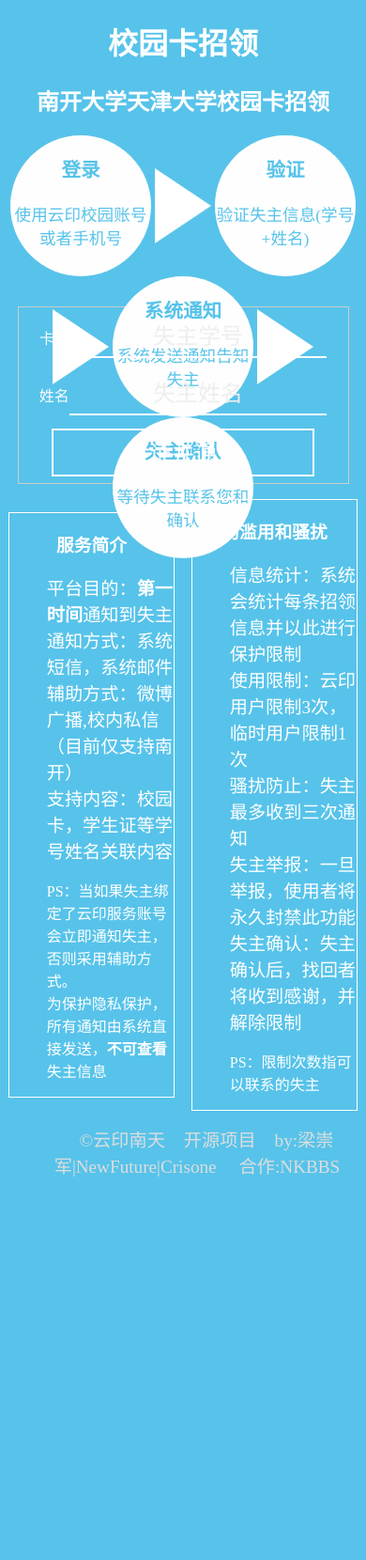
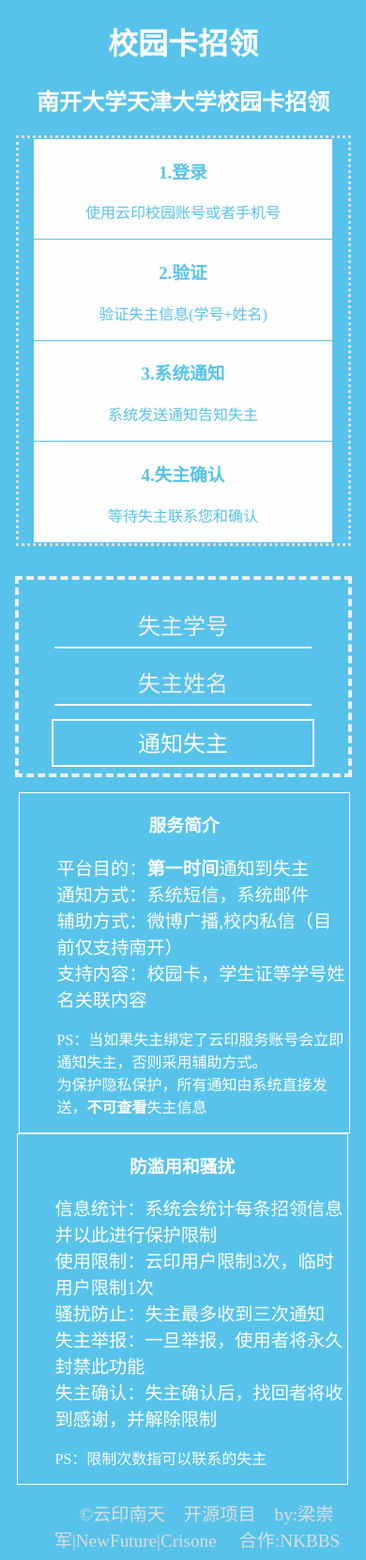
Before and after one commit to YunYinORG/find, a Python web app: template templates/index.html in a window 390 px wide. Shown: the whole page at 94% size. Before the commit the page ends 1252 px from the top, so only its background shows below. Run offline with Jinja, Linux system fonts and the light colour scheme; the template is opened without the code that fills it, so the values that code supplies are empty.

Commit message:
首页自适应

```diff
--- a/controller/index.py
+++ b/controller/index.py
@@ -1,7 +1,7 @@
 #!/usr/bin/env python
 #coding=utf-8
 import web
-
+# session = web.session.Session(app, web.session.DiskStore('sessions'), initializer={'count': 0})
 class index:
 	def GET(self):
 		html = web.template.frender('templates/index.html')
--- a/controller/verify.py
+++ /dev/null
@@ -1,6 +0,0 @@
-#!/usr/bin/env python
-#coding=utf-8
-from lib.yunyin import yunyin
-class verify:
-	def GET(self):
-		yy = yunyin()
--- /dev/null
+++ b/static/js/card.js
@@ -0,0 +1,60 @@
+function getcard(focus)
+{
+	var card=$('#card')
+	var number=card.val().trim();
+	var reg=/^\d{7}|\d{10}$/;
+	if(!reg.test(number))
+	{
+		displayErr("校园卡号格式不对哦！");
+		if (focus) card.focus()
+		return false;
+	}else{
+		return number;
+	}
+}
+function getName(focus)
+{
+	var input=$('#name')
+	var name=input.val().trim();
+    var reg=/^[\u4E00-\u9FA5]{2,5}(·[\u4E00-\u9FA5]{2,8})?$/;
+	if(!reg.test(name))
+	{
+		displayErr("请填写正确的姓名哦!");
+		if (focus) input.focus()
+		return false;
+	}else{
+		return name;
+	}
+}
+function displayErr(msg)
+{
+	$('#err').html(msg);
+}
+$('#card').blur(function()
+	{
+		if(getcard())displayErr('');
+	});
+$('#name').blur(function()
+	{
+		if(getName())displayErr('');
+	});
+$('#submit').click(function(){
+	var number,name;
+	if((number=getcard(true))&&(name=getName(true)))
+	{
+		displayErr('');
+		$(this).text('正在通知...').attr('disabled','disabled');
+		var data={number:number,name:name};
+		$.post('/notify/', data, function(result)
+		{
+			if(result.status==0)
+			{
+				//未登录
+
+			}else if(result.status==1)
+			{
+
+			}
+		})
+	}
+});
--- a/templates/index.html
+++ b/templates/index.html
@@ -21,11 +21,12 @@
 	color:#FFF;
 	position:relative;
 	width:100%;
-	min-height:98%
+	min-height:98%;
+	text-align: center;
 }
 
 /*#obj{color:blue;overflow:hidden;width:450px;position:absolute;top:32%;left:12%;height:200px;}*/
-.input,.btn{
+.input,.btn,.err{
 	color: #FFF;
 	background-color: transparent;
 	text-align: center;
@@ -38,18 +39,18 @@
 label{
 	width: 8%;
 	color: #FEFEFE;
-	 font-size: 1em;
+	 font-size: 1.1em;
     line-height: 1.8em;
 }
 .form{
 	margin: 2em auto 1em auto;
 	width: 90%;
-	border:1px solid #ccc;
+	border:4px dashed #eee;
 }
 .input{
     border: 0px;
     width: 77%;
-    border-bottom: 2px solid;
+    border-bottom: 2px solid #FFF;
 }
 .input::-moz-placeholder { color: #eee; }
 .input::-webkit-input-placeholder { color:#eee; }
@@ -79,11 +80,17 @@
 }
 .info .intro{
 	margin: auto;
-	width: 45%;
+	width: 42%;
 	height: 95%;
-	border: 1px solid;
+	border: 1px double;
 	text-align: left;
 	display: inline-block;
+}
+.intro:first-of-type{
+	margin-left: 5%;
+}
+.intro:last-of-type{
+	margin-right:5%;
 }
 h3{
 	text-align: center;
@@ -93,11 +100,12 @@
 	font-size: 1.2em;
 }
 .how{
+width: 90%;
 text-align: center;
 height: 150px;
 max-height: 150px;
-width: 100%;
-margin: 0;
+margin: auto;
+border: dotted #ddd;
 	/*display: flex;*/
 }
 .step{
@@ -131,6 +139,66 @@
 	color: #DDD;
 	text-decoration: none;
 }
+.card{
+	margin-top:1.2em;
+}
+.err{
+	background-color: #CF00F3;
+	padding: 0;
+	margin: auto;
+	width: 90%;
+	position: absolute;
+	font-size: 1.1em;
+	/*border: 1px dotted #CF00F3;*/
+	/*margin: auto;*/
+}
+@media(max-width: 930px){
+
+	.how{
+		margin: auto;
+		border: dotted #ddd;
+		height: 120px;
+	}
+	.step{
+		max-width: 180px;
+		width: 120px;
+		height: 120px;
+		font-size: 1em;
+	}
+	.to{
+    border-top:20px solid transparent;
+    border-bottom:20px solid transparent;
+    border-left: 24px solid #FFF;
+    }
+	.info .intro{
+		width:90%;
+	}
+}
+@media(max-width: 670px){
+	.how{
+		margin: auto;
+		border: dotted #ddd;
+		display: inherit;
+		height: auto;
+		max-height: 1000px;
+	}
+	.step{
+		width: 90%;
+		border:0 none;
+		border-radius:0;
+		display: inherit;
+		margin: 1px auto 1px auto;
+		height: auto;
+		padding:1px;
+		max-width: 90%;
+	}
+	.to,label{
+		display:none;
+    }
+	.info .intro{
+		width:90%;
+	}
+}
 </style>
 </head>
 <body>
@@ -138,36 +206,35 @@
 <h2>南开大学天津大学校园卡招领</h2>
 <div class="how">
 	<div class="step first">
-		<h3>登录</h3>
+		<h3>1.登录</h3>
 		<p>使用云印校园账号或者手机号</p>
 	</div>
 	<div class="to"></div>
 	<div class="step second">
-		<h3>验证</h3>
+		<h3>2.验证</h3>
 		<p>验证失主信息(学号+姓名)</p>
 	</div>
 	<div class="to"></div>
 	<div class="step third">
-		<h3>系统通知</h3>
+		<h3>3.系统通知</h3>
 		<p>系统发送通知告知失主</p>
 	</div>
 	<div class="to"></div>
 	<div class="step last">
-		<h3>失主确认</h3>
+		<h3>4.失主确认</h3>
 		<p>等待失主联系您和确认</p>
 	</div>
 </div>
-	<div>
-		<form class="form">
-		<div>
-			<label>卡号</label><input type="text" class="input" placeholder="失主学号"/>
+		<div class="form">
+		<div id="err" class="err"></div>
+		<div class="card">
+			<label>卡号</label><input type="text" id="card" class="input" placeholder="失主学号"/>
 		</div>
-		<div>
-			<label>姓名</label><input type="text" class="input" placeholder="失主姓名" />
+		<div class="name">
+			<label>姓名</label><input type="text" id="name" class="input" placeholder="失主姓名"/>
 		</div>
-			<button type="submit" class="btn">验证并通知</button>
-		</form>
-	</div>
+			<button id="submit" type="submit" class="btn">通知失主</button>
+		</div>
 	<div class="info">
 		<div class="intro">
 			<h3>服务简介</h3>
@@ -194,4 +261,6 @@
 	</div>
 <footer ><ul ><li><a target="_blank" href="http://www.yunyin.org/">©云印南天</a></li><li><a target="_blank" rel="nofollow" href="https://github.com/YunYinORG/">开源项目</a></li><li><a>by:梁崇军|NewFuture|Crisone</a></li> <li><a href="">合作:NKBBS</a></li></footer>
 </body>
+<script type="text/javascript" src="/static/jquery/2.1.1/jquery.min.js"></script>
+<script src="/static/js/card.js" defer="defer"></script>
 </html>
```
Also changed, not shown: app.py (+11 -7 lines), controller/notify.py (+33 -18 lines), lib/email.py (added, +10 -0 lines), lib/sms.py (added, +11 -0 lines), lib/user.py (added, +18 -0 lines), 1 other file.
